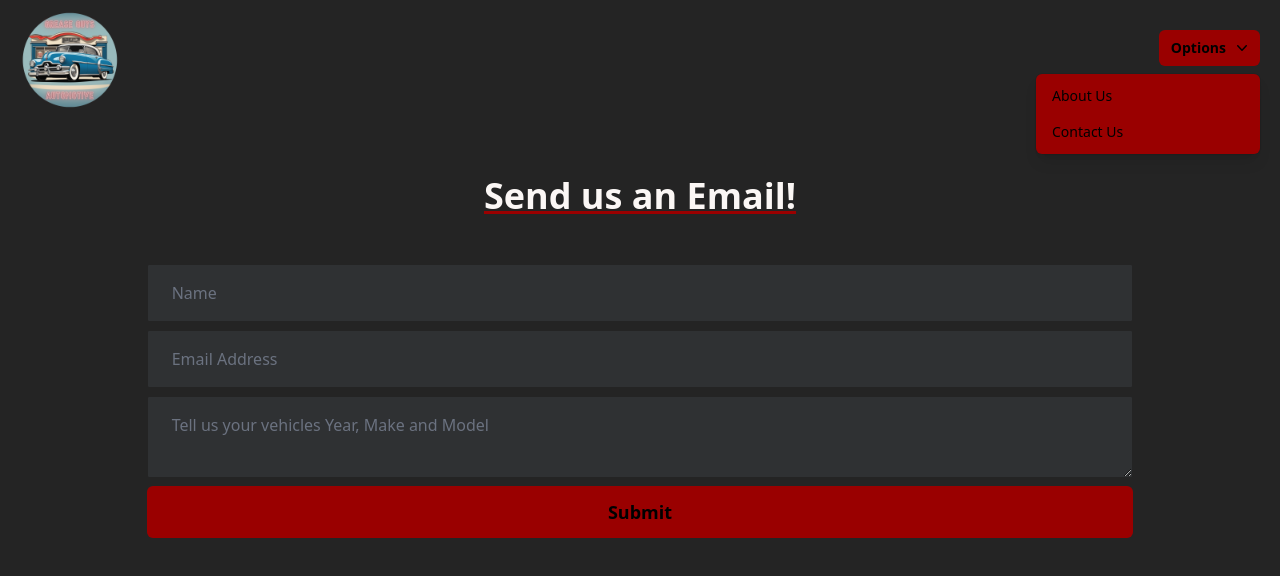
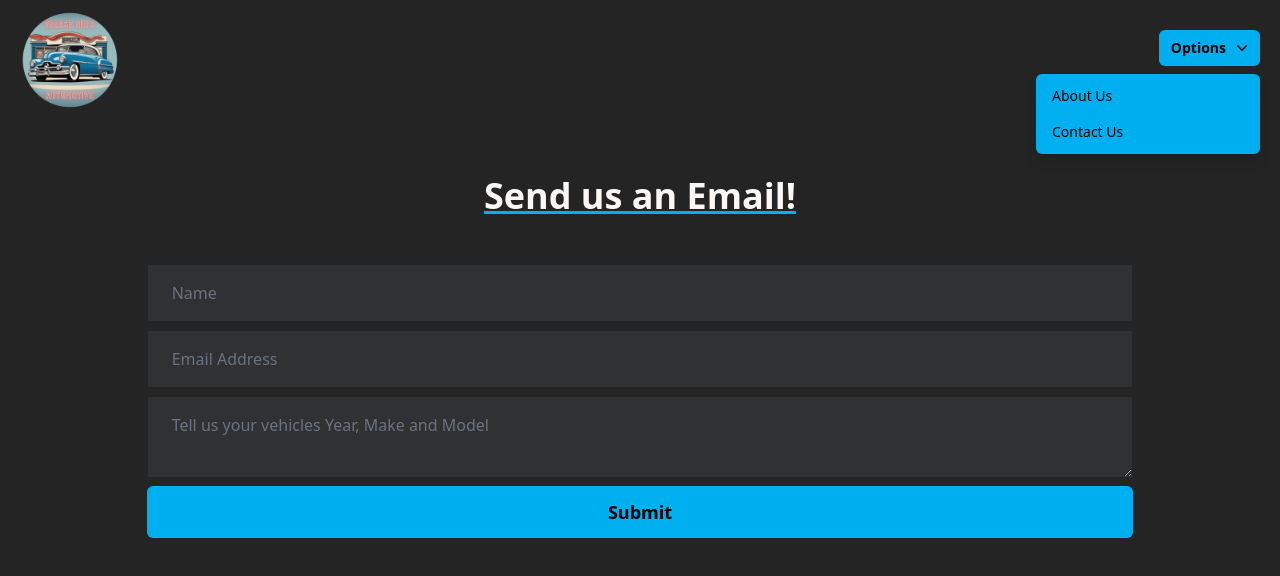
Before and after one commit to nathanpare/speedyscript-basic, a Next.js app: page /contact in a window 1280 px wide. Both pictures are taken after a click on the button "Options". Shown: the top 576 px of the page. Built offline with nearby package versions, Linux system fonts and the light colour scheme.

Commit message:
change colors

```diff
--- a/components/Dropdown.js
+++ b/components/Dropdown.js
@@ -14,7 +14,7 @@ export default function Example() {
   return (
     <Menu as="div" className="relative inline-block text-left">
       <div>
-        <Menu.Button className="inline-flex w-full justify-center gap-x-1.5 rounded-md bg-[#9A0000] px-3 py-2 text-sm md:text-md font-semibold text-black">
+        <Menu.Button className="inline-flex w-full justify-center gap-x-1.5 rounded-md bg-[#00AFF0] px-3 py-2 text-sm md:text-md font-semibold text-black">
           Options
           <ChevronDownIcon className="-mr-1 h-5 w-5 text-black" aria-hidden="true" />
         </Menu.Button>
@@ -29,7 +29,7 @@ export default function Example() {
         leaveFrom="transform opacity-100 scale-100"
         leaveTo="transform opacity-0 scale-95"
       >
-        <Menu.Items className="absolute right-0 z-10 mt-2 w-56 origin-top-right rounded-md bg-[#9A0000] shadow-lg ring-1 ring-black ring-opacity-5 focus:outline-none">
+        <Menu.Items className="absolute right-0 z-10 mt-2 w-56 origin-top-right rounded-md bg-[#00AFF0] shadow-lg ring-1 ring-black ring-opacity-5 focus:outline-none">
           <div className="py-1">
             {/* <Menu.Item>
               {({ active }) => (
--- a/pages/about.js
+++ b/pages/about.js
@@ -16,7 +16,7 @@ const Aboutme = () => {
 
       <Header />
       <p className='text-[rgb(251,247,245)] text-2xl font-semibold text-center
-       decoration-[#9A0000] underline pt-5 pb-10'>About Us</p>
+       decoration-[#00AFF0] underline pt-5 pb-10'>About Us</p>
 
       <div className='flex flex-col items-center justify-center'>
         <Image src="/pngaaa.com-807746.png" alt='' height={200} width={200} />
--- a/pages/contact.js
+++ b/pages/contact.js
@@ -42,7 +42,7 @@ const Contact = () => {
       </Head>
       <Header />
       <p className='text-[rgb(251,247,245)] text-2xl md:text-3xl lg:text-4xl
-       font-semibold text-center decoration-[#9A0000] underline pt-20'>
+       font-semibold text-center decoration-[#00AFF0] underline pt-20'>
         Send us an Email!</p>
 
       <form
@@ -79,7 +79,7 @@ const Contact = () => {
           maxLength="1500"
         />
 
-        <button type='submit' value="send" className='bg-[#9A0000] py-3 px-10
+        <button type='submit' value="send" className='bg-[#00AFF0] py-3 px-10
          rounded-md text-black font-bold text-lg'>Submit</button>
 
         {statusMessage === "Success!" ?
--- a/pages/index.js
+++ b/pages/index.js
@@ -36,7 +36,7 @@ export default function Home() {
               delaySpeed={1000}
               onLoopDone={handleDone}
             />
-            <Cursor cursorColor='#9A0000' />
+            <Cursor cursorColor='#00AFF0' />
           </div>
 
           <div className='text-xl sm:text-2xl md:text-3xl lg:text-4xl py-8
@@ -94,7 +94,7 @@ export default function Home() {
               duration: 1,
             }}>
             <button onClick={() => router.push("/contact")}
-              className='bg-[#9A0000] py-2 px-8 sm:py-3 sm:px-10 rounded-md
+              className='bg-[#00AFF0] py-2 px-8 sm:py-3 sm:px-10 rounded-md
            text-black font-bold text-lg'>Contact Us</button>
           </motion.div>
         </div>
```
